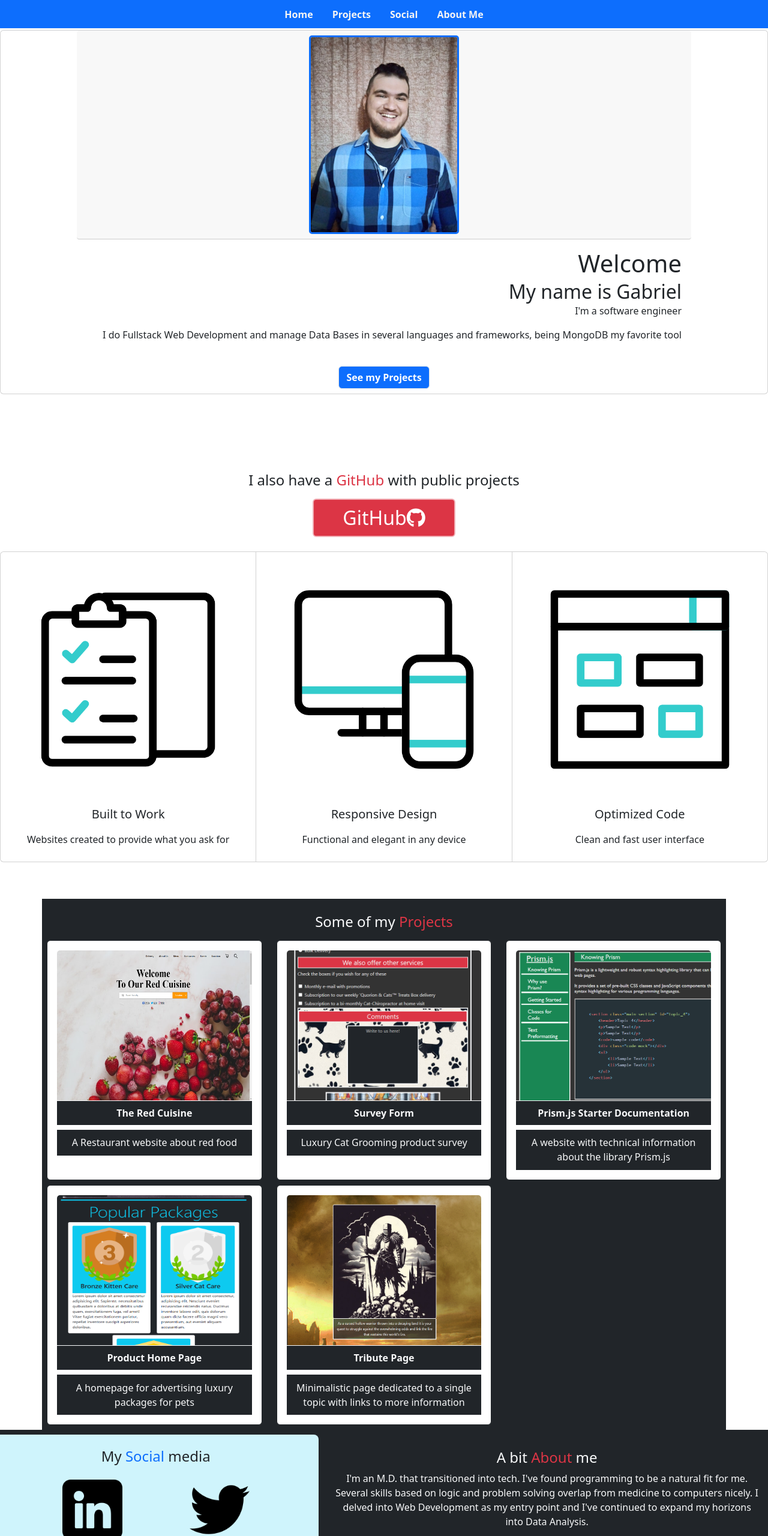
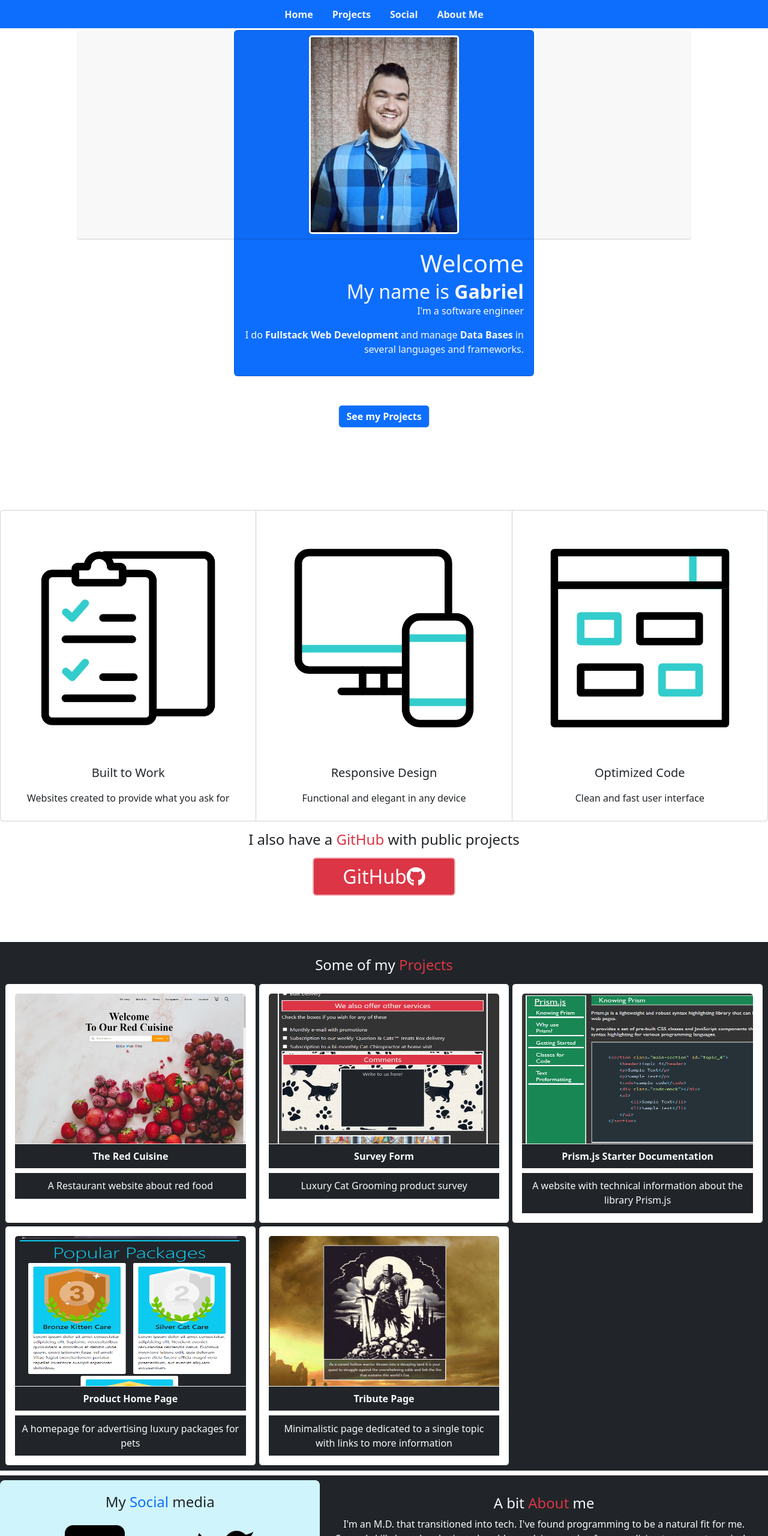
Before and after one commit to Gabriel-QnS/Gabriel-QnS.github.io, a website: page index.html in a window 1280 px wide. Shown: the top 2560 px of the page at 60% size. Drawn offline with nearby package versions, Linux system fonts and the light colour scheme.

Commit message:
pc version done

```diff
--- a/assets/css/00_styles.css
+++ b/assets/css/00_styles.css
@@ -1,3 +1,4 @@
+ @import url('../../node_modules/bootstrap/dist/css/bootstrap-reboot.css');
  @import url("./01_intro-section.css");
  @import url("./02_about.css");
  @import url("./03_projects.css");
@@ -7,6 +8,14 @@
 :root{
     --fav-icecream: pink;
 }
+
+body, html {
+  margin: 0;
+  padding: 0;
+  width: 100%;
+  height: 100%;
+}
+
 
   main{
     position: relative;
--- a/assets/css/01_intro-section.css
+++ b/assets/css/01_intro-section.css
@@ -1,5 +1,5 @@
 section#intro{
-    min-height: 90vh;
+    min-height: 100vh;
     height: auto;
     margin-top: 50px;
   }
@@ -40,3 +40,11 @@ section#intro{
     color: black;
     border-color: #333 !important;
   }
+
+  #bio{
+    max-width: 500px;
+  }
+
+  #projects-button{
+    width: fit-content;
+  }
--- a/index.html
+++ b/index.html
@@ -8,7 +8,7 @@
     <link rel="stylesheet" href="node_modules/@fortawesome/fontawesome-free/css/all.min.css">
     <title>Gabriel Rengifo</title>
 </head>
-<body class="">
+<body class="g-0">
     <script src="node_modules/bootstrap/dist/js/bootstrap.bundle.js"></script>
     <main>
 
@@ -17,7 +17,7 @@
             <nav class="navbar navbar-expand-sm bg-primary border-bottom border-light border-3" id="navigation">
                 <div class="container-fluid">
                     <div class="collapse navbar-collapse d-flex justify-content-center" id="navbarNav">
-                        <ul class="navbar-nav d-flex flex-row gap-3">
+                        <ul class="navbar-nav d-flex flex-row gap-3 g-0">
                           <li class="nav-item">
                             <a class="nav-link" aria-current="page" href="#intro">Home</a>
                           </li>
@@ -61,24 +61,20 @@
               </nav> -->
 
         <section id="intro" class="">
-            <div class="card">
+            <div id="bio" class="card bg-primary text-light mx-auto mt-5">
               <div class="card-header rounded-1">
-                <img id="mypic" src="assets/media/pic-color.jpg" alt="A photo of me, Gabriel!" class="card-img border border-primary border-3">
+                <img id="mypic" src="assets/media/pic-color.jpg" alt="A photo of me, Gabriel!" class="card-img border border-light border-3">
               </div>
-              <div class="intro card-body text-end">
+              <div class="intro card-body text-end w-100">
                   <h1 class="card-title">Welcome</h1>
-                  <h2 class="card-subtitle">My name is Gabriel</h2>
+                  <h2 class="card-subtitle">My name is <strong>Gabriel</strong></h2>
                   <p>I'm a software engineer</p>
-                  <p>I do Fullstack Web Development and manage Data Bases in several languages and frameworks, being MongoDB my favorite tool</p>
+                  <p>I do <strong>Fullstack Web Development</strong> and manage <strong>Data Bases</strong> in several languages and frameworks.</p>
               </div>
-              <div><a type="button" class="btn btn-primary border m-2" href="#projects"><span class="fw-bold">See my Projects</span></a></div>
             </div>
+            <div id="projects-button" class="mx-auto my-5"><a type="button" class="btn btn-primary border" href="#projects"><span class="fw-bold">See my Projects</span></a></div>
         </section>
-        <section id="about">
-          <div class="p-2 m-2 text-center">
-            <h4>I also have a <span class="link-danger">GitHub</span> with public projects</h4>
-            <a id="github-link" href="" target="_blank" class="btn btn-danger px-5 my-2 border border-danger-subtle border-2">GitHub<i class="fa-brands fa-github"></i></a>
-          </div>
+        <section id="about" class="g-0">
           <div class="card-group text-center">
             <div class="card">
               <div class="card-body">
@@ -102,11 +98,15 @@
               </div>
             </div>
           </div>
+          <div class="p-2 m-2 text-center">
+            <h4>I also have a <span class="link-danger">GitHub</span> with public projects</h4>
+            <a id="github-link" href="" target="_blank" class="btn btn-danger px-5 my-2 border border-danger-subtle border-2">GitHub<i class="fa-brands fa-github"></i></a>
+          </div>
         </section>
-        <section id="projects" class="container bg-dark g-0 m-auto p-2">
+        <section id="projects" class="bg-dark g-0 m-auto p-2">
           <h4 class="text-center text-light p-2 m-2">Some of my <span class="text-danger">Projects</span></h4>
 
-          <div class="row row-cols-1 row-cols-md-2 row-cols-xl-3 gy-2" id="project-gallery">
+          <div class="row row-cols-1 row-cols-md-2 row-cols-xl-3 g-1" id="project-gallery">
             <div class="col">
               <div class="border-dark border border-1 card text-center h-100">
                 <div class="card-body">
@@ -169,10 +169,10 @@
           </div> -->
 
         </section>
-        <section id="social" class="text-center row pt-2 d-flex justify-content-center bg-dark">
+        <section id="social" class="text-center row g-0 pt-2 d-flex justify-content-center bg-dark mt-2">
           <div class="col-12 col-md-5 rounded rounded-3 bg-info-subtle d-flex flex-column justify-content-center">
             <h4 class="p-2">My <span class="text-primary">Social</span> media</h4>
-            <div class="media-buttons d-flex flex-row flex-wrap justify-content-evenly align-items-center gap-1 gap-md-3 p-2">
+            <div class="media-buttons d-flex flex-row g-0 flex-wrap justify-content-evenly align-items-center gap-1 gap-md-3 p-2">
                 <div><a href="https://www.linkedin.com/in/gabriel-rengifo-quo/" target="_blank"><div id="linkedin" class="social"></div></a></div>
                 <div>
                 <a href="https://twitter.com/GR_DevMed" target="_blank">
@@ -187,10 +187,10 @@
             <p>I'm an M.D. that transitioned into tech. I've found programming to be a natural fit for me. Several skills based on logic and problem solving overlap from medicine to computers nicely. I delved into Web Development as my entry point and I've continued to expand my horizons into Data Analysis.</p>
           </article>
         </section>
-        <footer class="py-2 bg-dark text-light">
+        <footer class="py-2 bg-dark text-light container-fluid gx-0">
           <div><h4 class="text-center">Thanks To</h4>
           <ul>
-            <li>My family and friends</li>
+            <li class="">My family and friends</li>
             <li><a href="" data-bs-toggle="collapse" data-bs-target="#attributions" aria-expanded="false" aria-controls="collapseExample" class="link-warning text-decoration-none">The awesome creators of the icons and images used here. Click to Expand</a></li>
           </ul></div>
           <div class="collapse" id="attributions" class="">
```
